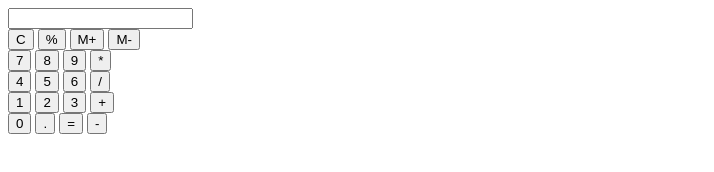
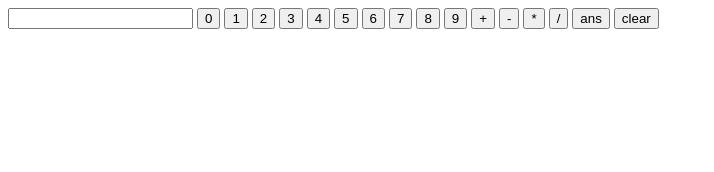
Before and after one commit to acciojob/calculator-Priyaas2326, a website: page main.html in a window 1280 px wide. Shown: the whole page, without its empty margins (0-714 px from the left). Drawn offline with Linux system fonts and the light colour scheme.

Commit message:
Update main.html

```diff
--- a/main.html
+++ b/main.html
@@ -9,46 +9,23 @@
 </head>
 
 <body>
-    <!-- the entire body must be written by student -->
-    <div class="container">
-      <div class="calculator">
-        <div class="row">
-          <input class="input" id="input" type="text" />
-        </div>
-        <div class="row">
-          <button class="button" id="clr">C</button>
-          <button class="button">%</button>
-          <button class="button">M+</button>
-          <button class="button">M-</button>
-        </div>
-        <div class="row">
-          <button class="button" id="block7">7</button>
-          <button class="button" id="block8">8</button>
-          <button class="button" id="block9">9</button>
-          <button class="button" id="multiply">*</button>
-        </div>
-        <div class="row">
-          <button class="button" id="block4">4</button>
-          <button class="button" id="block5">5</button>
-          <button class="button" id="block6">6</button>
-          <button class="button" id="divide">/</button>
-        </div>
-        <div class="row">
-          <button class="button" id="block1">1</button>
-          <button class="button" id="block2">2</button>
-          <button class="button" id="block3">3</button>
-          <button class="button" id="plus">+</button>
-        </div>
-        <div class="row">
-          <button class="button" id="block0">0</button>
-          <button class="button" id="dot">.</button>
-          <button class="button" id="ans">=</button>
-          <button class="button" id="minus">-</button>
-        </div>
-      </div>
-    </div>
-    <script type="text/javascript" src="./script.js"></script>
-  </body>
+    <input type="text" id="input">
+    <button id="block0" value="0" onclick="solve(this.value)">0</button>
+    <button id="block1" value="1" onclick="solve(this.value)">1</button>
+    <button id="block2" value="2" onclick="solve(this.value)">2</button>
+    <button id="block3" value="3" onclick="solve(this.value)">3</button>
+    <button id="block4" value="4" onclick="solve(this.value)">4</button>
+    <button id="block5" value="5" onclick="solve(this.value)">5</button>
+    <button id="block6" value="6" onclick="solve(this.value)">6</button>
+    <button id="block7" value="7" onclick="solve(this.value)">7</button>
+    <button id="block8" value="8" onclick="solve(this.value)">8</button>
+    <button id="block9" value="9" onclick="solve(this.value)">9</button>
+    <button id="plus" value="+" onclick="solve(this.value)">+</button>
+    <button id="minus" value="-" onclick="solve(this.value)">-</button>
+    <button id="multiply" value="*" onclick="solve(this.value)">*</button>
+    <button id="divide" value="/" onclick="solve(this.value)">/</button>
+    <button id="ans" value="ans" onclick="solve(this.value)">ans</button>
+    <button id="clr" value="clear" onclick="solve(this.value)">clear</button>
 
     <script src="script.js"></script>
 </body>
```
